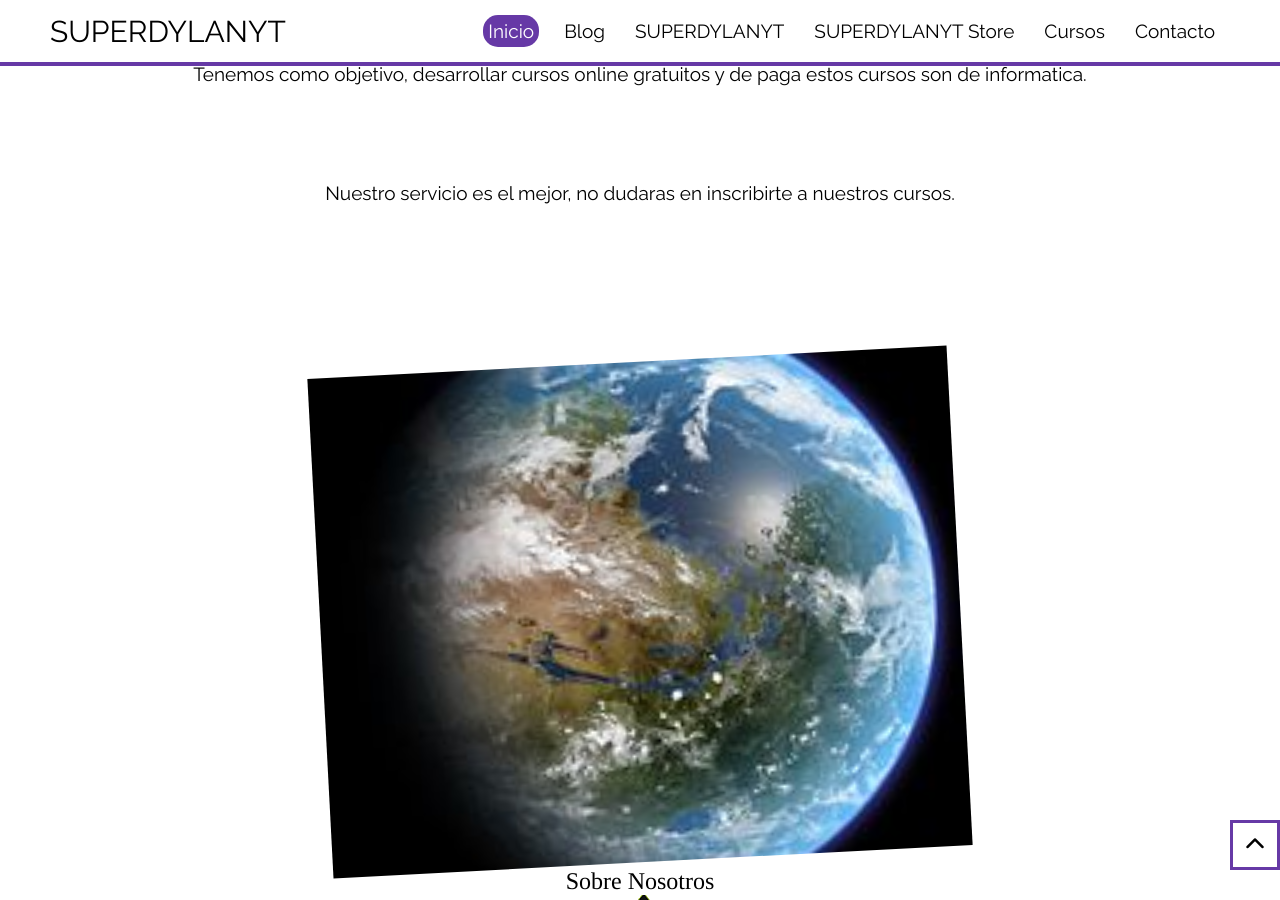
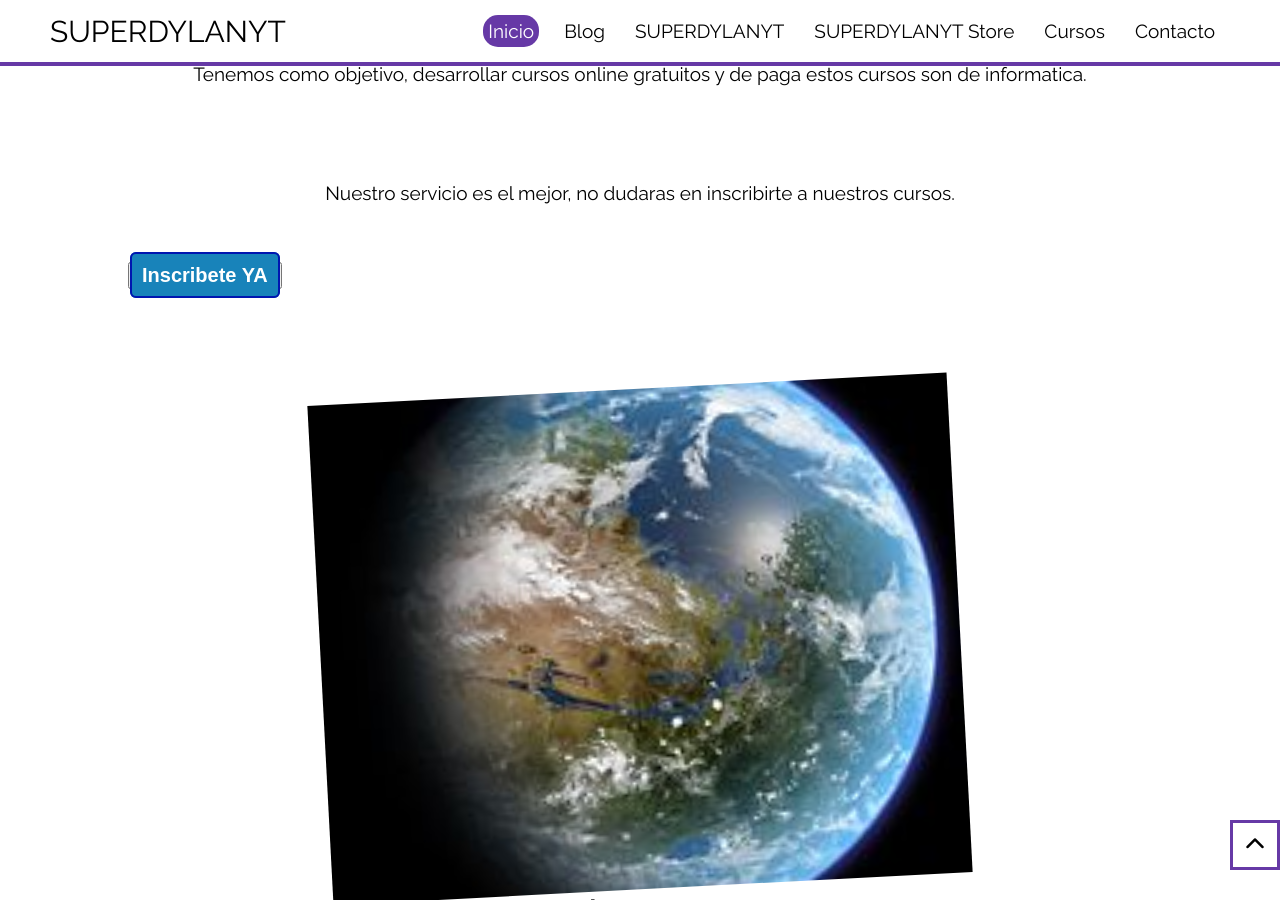
Before and after one commit to dylanmeca/dylanmeca.github.io, a Jekyll site: the page index.html, which Jekyll copies as it is, in a window 1280 px wide and 900 px high, scrolled down 1318 px. Built offline with Jekyll 4.4.1, drawn with Linux system fonts in a browser that asks for light colours; nearby versions of some CDN libraries.

Commit message:
Update index.html

```diff
--- a/index.html
+++ b/index.html
@@ -77,7 +77,7 @@
             <br />
             <p> Nuestro servicio es el mejor, no dudaras en inscribirte a nuestros cursos. </p>
             <br />
-
+            <button><a href="academia_superdylanyt" class="boton_personalizado">Inscribete YA</a></button>
          </div>
         <div class="spacey-img">
             <img src="images/220px-TerraformedMarsGlobeRealistic.jpg">
```
